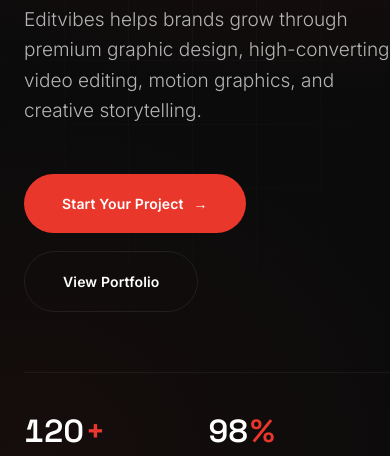
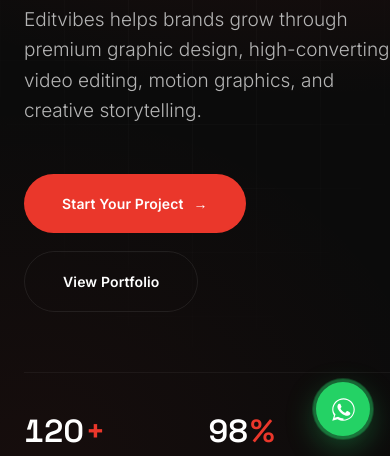
Before and after one commit to Alokpp/editvhjdjkffdvjlsdvdvdvdfdvfd, a plain HTML site: page index.html in a window 390 px wide. Shown: the part 388-844 px from the top of the page. Drawn offline with Linux system fonts and the light colour scheme.

Commit message:
Update index.html

```diff
--- a/index.html
+++ b/index.html
@@ -591,6 +591,32 @@
   font-family:var(--ff-head);font-size:38px;padding:14px 0;border-bottom:1px solid var(--line-soft);
 }
 
+/* ============ WHATSAPP FLOAT BUTTON ============ */
+.wa-float{
+  position:fixed;bottom:28px;right:28px;z-index:600;
+  width:60px;height:60px;border-radius:50%;
+  background:#25D366;
+  display:flex;align-items:center;justify-content:center;
+  box-shadow:0 10px 30px rgba(37,211,102,0.35);
+  transition:transform .3s var(--ease-soft), box-shadow .3s;
+}
+.wa-float:hover{transform:translateY(-4px) scale(1.05);box-shadow:0 14px 36px rgba(37,211,102,0.45);}
+.wa-float svg{width:30px;height:30px;fill:#fff;}
+.wa-float::before{
+  content:'';position:absolute;inset:0;border-radius:50%;
+  background:#25D366;opacity:0.6;
+  animation:waPulse 2.2s ease-out infinite;
+  z-index:-1;
+}
+@keyframes waPulse{
+  0%{transform:scale(1);opacity:0.5;}
+  100%{transform:scale(1.9);opacity:0;}
+}
+@media (max-width:640px){
+  .wa-float{width:54px;height:54px;bottom:20px;right:20px;}
+  .wa-float svg{width:27px;height:27px;}
+}
+
 /* ============ FLOATING ELEMENTS ============ */
 .float-shape{
   position:absolute;border-radius:50%;
@@ -615,6 +641,10 @@
 <div class="mouse-glow" id="mouseGlow"></div>
 <div class="cursor-ring" id="cursorRing"></div>
 <div class="cursor-dot" id="cursorDot"></div>
+
+<a href="https://wa.me/919892374313?text=Hi%20Editvibes%2C%20I%27d%20like%20to%20discuss%20a%20project." class="wa-float" target="_blank" rel="noopener" aria-label="Chat on WhatsApp">
+  <svg viewBox="0 0 24 24"><path d="M17.5 14.4c-.3-.1-1.7-.9-2-1-.3-.1-.5-.1-.7.1-.2.3-.8 1-.9 1.2-.2.2-.3.2-.6.1-.3-.1-1.2-.4-2.3-1.4-.9-.8-1.4-1.7-1.6-2-.2-.3 0-.5.1-.6.1-.1.3-.3.4-.5.1-.1.2-.3.3-.5.1-.2 0-.4 0-.5C10 9 9.5 7.8 9.3 7.3c-.2-.5-.4-.4-.5-.4h-.5c-.2 0-.5.1-.7.3-.3.3-1 1-1 2.4s1 2.8 1.2 3c.1.2 2 3 4.8 4.3.7.3 1.2.5 1.6.6.7.2 1.3.2 1.8.1.5-.1 1.7-.7 1.9-1.3.2-.7.2-1.2.2-1.3-.1-.1-.3-.2-.6-.3z"/><path d="M12 2C6.5 2 2 6.5 2 12c0 1.9.5 3.7 1.5 5.3L2 22l4.8-1.4C8.4 21.5 10.1 22 12 22c5.5 0 10-4.5 10-10S17.5 2 12 2zm0 18c-1.6 0-3.2-.5-4.5-1.3l-.3-.2-3.2.9.9-3.1-.2-.3C3.5 14.7 3 13.4 3 12c0-5 4-9 9-9s9 4 9 9-4 9-9 9z"/></svg>
+</a>
 
 <!-- ============ NAV ============ -->
 <nav class="nav" id="nav">
@@ -900,7 +930,7 @@
         <p class="section-desc" style="margin-top:24px;max-width:400px;">Tell us about your project and we'll respond within 24 hours with next steps.</p>
         <div class="contact-info">
           <a href="mailto:editvibes@editvibes.in"><svg viewBox="0 0 24 24" fill="none" stroke-width="1.5"><rect x="2" y="4" width="20" height="16" rx="2"/><path d="M2 6l10 7 10-7"/></svg>editvibes@editvibes.in</a>
-          <a href="tel:+15551234567"><svg viewBox="0 0 24 24" fill="none" stroke-width="1.5"><path d="M22 16.92v3a2 2 0 0 1-2.18 2 19.79 19.79 0 0 1-8.63-3.07 19.5 19.5 0 0 1-6-6 19.79 19.79 0 0 1-3.07-8.67A2 2 0 0 1 4.11 2h3a2 2 0 0 1 2 1.72c.13.96.36 1.9.7 2.81a2 2 0 0 1-.45 2.11L8.09 9.91a16 16 0 0 0 6 6l1.27-1.27a2 2 0 0 1 2.11-.45c.9.34 1.85.57 2.81.7A2 2 0 0 1 22 16.92z"/></svg>+1 (555) 123-4567</a>
+          <a href="tel:+919892374313"><svg viewBox="0 0 24 24" fill="none" stroke-width="1.5"><path d="M22 16.92v3a2 2 0 0 1-2.18 2 19.79 19.79 0 0 1-8.63-3.07 19.5 19.5 0 0 1-6-6 19.79 19.79 0 0 1-3.07-8.67A2 2 0 0 1 4.11 2h3a2 2 0 0 1 2 1.72c.13.96.36 1.9.7 2.81a2 2 0 0 1-.45 2.11L8.09 9.91a16 16 0 0 0 6 6l1.27-1.27a2 2 0 0 1 2.11-.45c.9.34 1.85.57 2.81.7A2 2 0 0 1 22 16.92z"/></svg>+91 98923 74313</a>
           <a href="#"><svg viewBox="0 0 24 24" fill="none" stroke-width="1.5"><path d="M21 10c0 6-9 12-9 12s-9-6-9-12a9 9 0 0 1 18 0z"/><circle cx="12" cy="10" r="3"/></svg>Remote — Worldwide</a>
         </div>
       </div>
@@ -917,7 +947,7 @@
         </div>
         <div class="form-row">
           <div class="field"><label>Email</label><input type="email" name="email" placeholder="you@company.com" required></div>
-          <div class="field"><label>Phone</label><input type="tel" name="phone" placeholder="+1 (555) 000-0000"></div>
+          <div class="field"><label>Phone</label><input type="tel" name="phone" placeholder="+91 98765 43210"></div>
         </div>
         <div class="field">
           <label>Budget</label>
@@ -977,7 +1007,7 @@
         <h4>Contact</h4>
         <ul>
           <li><a href="mailto:editvibes@editvibes.in">editvibes@editvibes.in</a></li>
-          <li><a href="tel:+15551234567">+1 (555) 123-4567</a></li>
+          <li><a href="tel:+919892374313">+91 98923 74313</a></li>
           <li><a href="#">Remote — Worldwide</a></li>
         </ul>
       </div>
```
